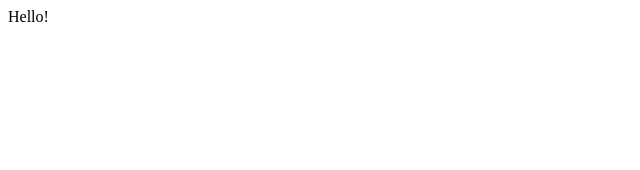
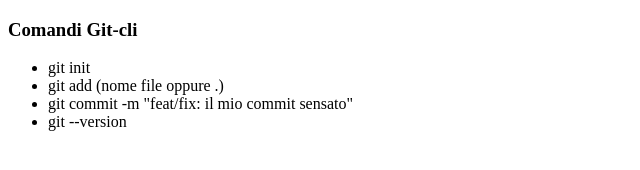
Before and after one commit to a-crea/boolean-wdpt-5-cheatcodes, a plain HTML site: page index.html in a window 1280 px wide. Shown: the whole page, without its empty margins (0-640 px from the left). Drawn offline with Linux system fonts and the light colour scheme.

Commit message:
feat: add gitignore and update index

```diff
--- a/index.html
+++ b/index.html
@@ -6,6 +6,14 @@
     <title>Document</title>
 </head>
     <body>
-     Hello!
+        <div>
+            <h3>Comandi Git-cli</h3>
+            <ul>
+                <li>git init</li>
+                <li>git add (nome file oppure .)</li>
+                <li>git commit -m "feat/fix: il mio commit sensato"</li>
+                <li>git --version</li>
+            </ul>
+        </div>
     </body>
 </html>
```
Also changed, not shown: 1 other file.
